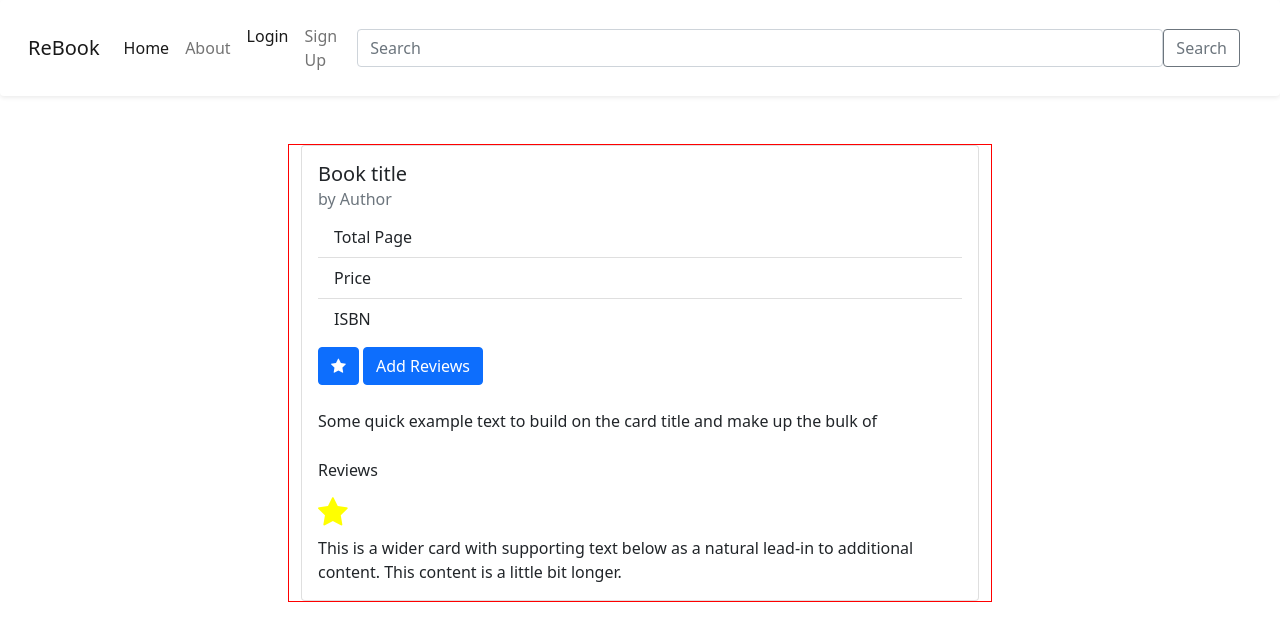
After one commit to WebTechP/WebTechProject, a PHP site: page /views/details.php in a window 1280 px wide. The commit adds this page. Shown: the top 641 px of the page. Run offline with PHP 8.4, Linux system fonts and the light colour scheme; some libraries are stand-ins or nearby versions.

Commit message:
Finish half of Book Details (#2)

```diff
--- /dev/null
+++ b/views/details.php
@@ -0,0 +1,101 @@
+<!DOCTYPE html>
+<html lang="en">
+
+<head>
+    <meta charset="UTF-8">
+    <meta http-equiv="X-UA-Compatible" content="IE=edge">
+    <meta name="viewport" content="width=device-width, initial-scale=1.0">
+    <link href="https://cdn.jsdelivr.net/npm/bootstrap@5.1.3/dist/css/bootstrap.min.css" rel="stylesheet"
+        integrity="sha384-1BmE4kWBq78iYhFldvKuhfTAU6auU8tT94WrHftjDbrCEXSU1oBoqyl2QvZ6jIW3" crossorigin="anonymous">
+    <link href="assets/css/index.css" rel="stylesheet">
+    <link rel="stylesheet" href="https://cdnjs.cloudflare.com/ajax/libs/font-awesome/4.7.0/css/font-awesome.min.css">
+
+    <title>Document</title>
+</head>
+
+<body>
+    <nav class="navbar navbar-expand-lg navbar-light shadow-sm p-3 mb-5 bg-body rounded">
+        <div class="container-fluid">
+            <a class="navbar-brand" href="#">ReBook</a>
+            <button class="navbar-toggler" type="button" data-bs-toggle="collapse"
+                data-bs-target="#navbarSupportedContent" aria-controls="navbarSupportedContent" aria-expanded="false"
+                aria-label="Toggle navigation">
+                <span class="navbar-toggler-icon"></span>
+            </button>
+            <div class="collapse navbar-collapse" id="navbarSupportedContent">
+                <ul class="navbar-nav me-auto mb-2 mb-lg-0">
+                    <li class="nav-item">
+                        <a class="nav-link active" aria-current="page" href="#">Home</a>
+                    </li>
+                    <li class="nav-item">
+                        <a class="nav-link" href="#">About</a>
+                    </li>
+
+                </ul>
+                <ul class="navbar-nav me-toggle mb-2 mb-lg-0">
+                    <li class="nav-item">
+                        <a class="nav-link active" aria-current="page" href="#">Login</a>
+                    </li>
+                    <li class="nav-item">
+                        <a class="nav-link" href="#">Sign Up</a>
+                    </li>
+                </ul>
+                <div class='container-sm justify-content-end'>
+                    <div class='row'>
+                        <form class="d-flex">
+                            <input class="form-control " type="search" placeholder="Search" aria-label="Search">
+                            <button class="btn btn-outline-secondary" type="submit">Search</button>
+                        </form>
+                    </div>
+                </div>
+
+            </div>
+        </div>
+    </nav>
+
+
+    <div class="main center">
+        <div class="container">
+            <div class="card">
+                <div class="card-body">
+
+                    <h5 class="card-title">Book title</h5>
+
+                    <h6 class="card-subtitle mb-2 text-muted">by Author</h6>
+
+                    <ul class="list-group list-group-flush">
+                        <li class="list-group-item">Total Page</li>
+                        <li class="list-group-item">Price</li>
+                        <li class="list-group-item mb-2">ISBN</li>
+                    </ul>
+                    <button class="btn btn-primary"><i class="fa fa-star"></i></button>
+                    <button class="btn btn-primary">Add Reviews</button>
+                    <p class="card-text mt-4">Some quick example text to build on the card title and make up the bulk of
+                    </p>
+
+                </div>
+                <div class="card-body">
+                    <h6 class="card-subtitle mb-2">Reviews</h6>
+
+                    <span style="font-size: 2em; color: yellow;"><i class="fa fa-star"></i></span>
+                    <p class="card-text">This is a wider card with supporting text below as a natural lead-in to
+                        additional content. This content is a little bit longer.</p>
+                </div>
+            </div>
+
+        </div>
+    </div>
+
+
+
+
+
+    <script src="https://cdn.jsdelivr.net/npm/@popperjs/core@2.10.2/dist/umd/popper.min.js"
+        integrity="sha384-7+zCNj/IqJ95wo16oMtfsKbZ9ccEh31eOz1HGyDuCQ6wgnyJNSYdrPa03rtR1zdB" crossorigin="anonymous">
+    </script>
+    <script src="https://cdn.jsdelivr.net/npm/bootstrap@5.1.3/dist/js/bootstrap.min.js"
+        integrity="sha384-QJHtvGhmr9XOIpI6YVutG+2QOK9T+ZnN4kzFN1RtK3zEFEIsxhlmWl5/YESvpZ13" crossorigin="anonymous">
+    </script>
+</body>
+
+</html>
```
Also changed, not shown: public/index.php (+27 -0 lines).
